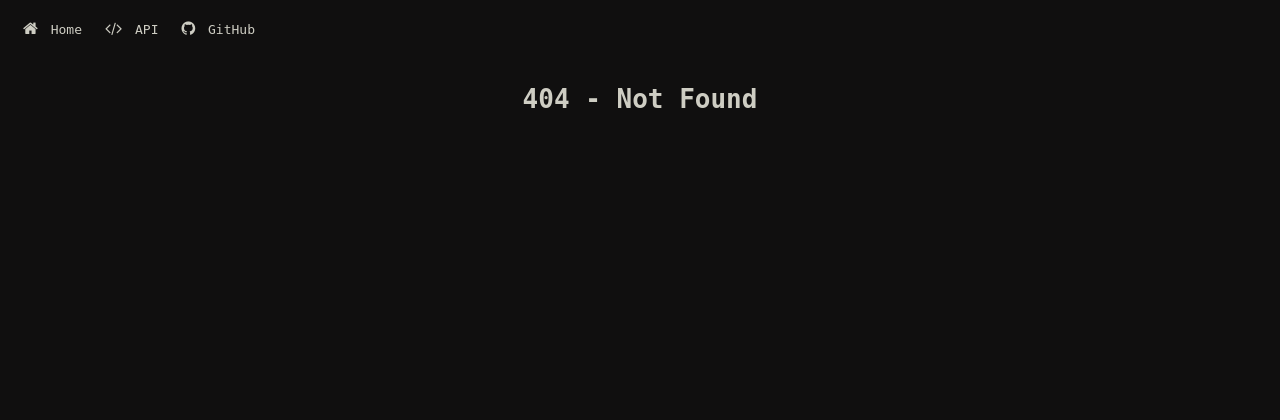
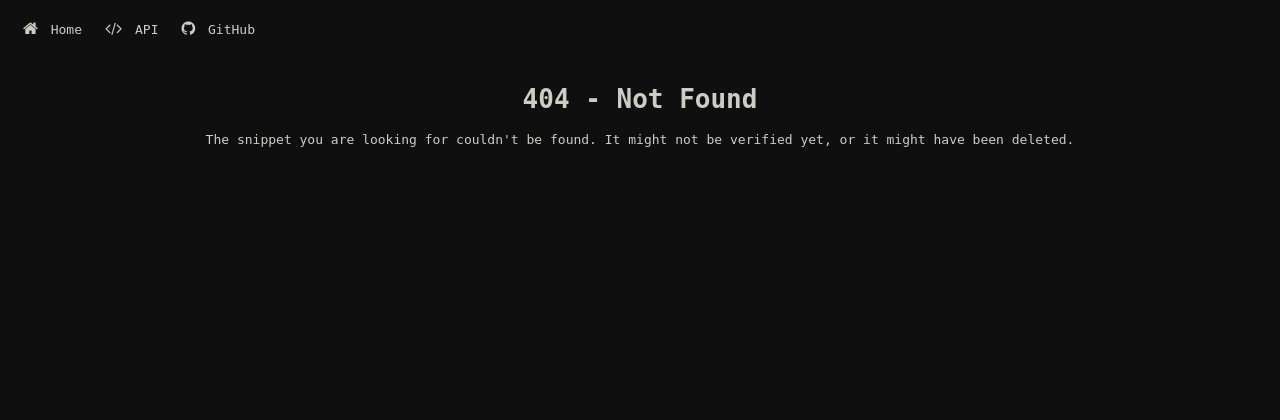
Before and after one commit to lemonyte/snippets-app, a FastAPI app: template templates/404.html in a window 1280 px wide. Shown: the top 420 px of the page. Run offline with FastAPI, Linux system fonts and the light colour scheme; the template is opened without the code that fills it, so the values that code supplies are empty; some libraries are stand-ins or nearby versions.

Commit message:
Add informative message to 404 page

```diff
--- a/templates/404.html
+++ b/templates/404.html
@@ -1,6 +1,9 @@
 {% extends "base.html" %}{% block content %}
 <div>
   <h1>404 - Not Found</h1>
+  <div>
+    The snippet you are looking for couldn't be found. It might not be verified yet, or it might have been deleted.
+  </div>
   <!-- <pre class="snippet"><code></code></pre> -->
   <!-- <img id="image" /> -->
 </div>
```
